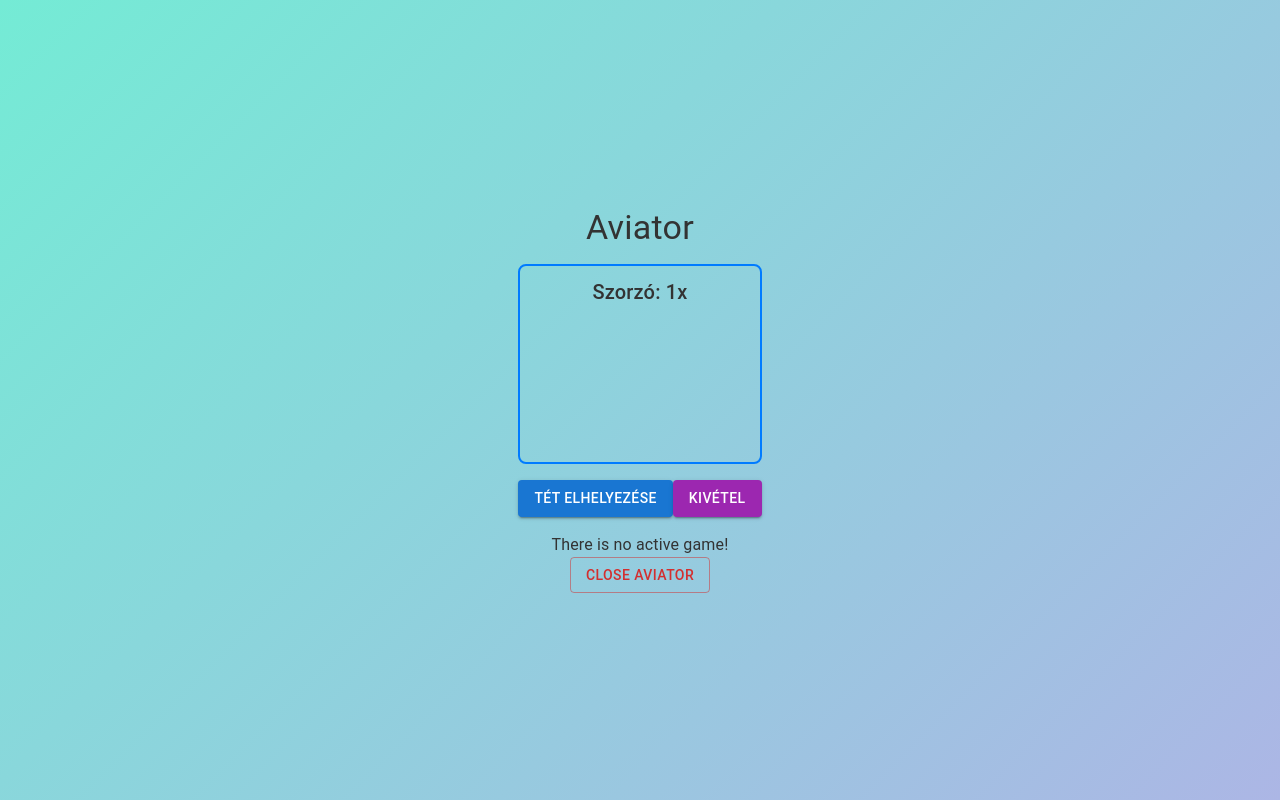
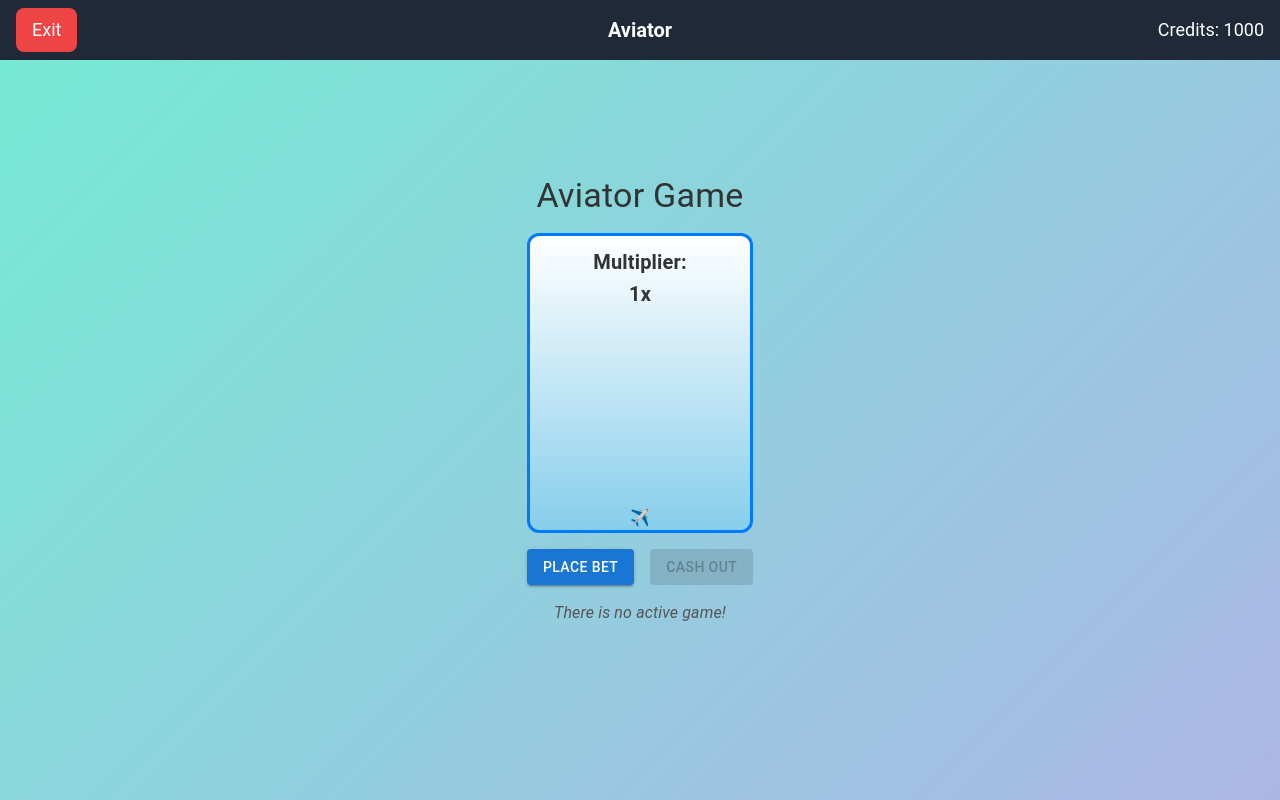
Before and after one commit to BeteriGabor/Vizsgaremek, a React (Create React App) app in the folder FrontEnd/Games/: page /aviator in a window 1280 px wide. Built offline with nearby package versions, Linux system fonts and the light colour scheme.

Commit message:
Változtatások a Blackjack és az Aviator komponensekben

```diff
--- a/FrontEnd/Games/src/components/Aviator/Aviator.jsx
+++ b/FrontEnd/Games/src/components/Aviator/Aviator.jsx
@@ -1,7 +1,7 @@
 import React, { useState, useEffect } from 'react';
 import { Button, Box, Typography } from "@mui/material"
-import { Link } from "react-router-dom"
 import './Aviator.module.css';
+import Navbar from '../Navbar/Navbar';
 
 
 const Aviator = () => {
@@ -50,22 +50,74 @@ const Aviator = () => {
 
     return (
         <>
+            <Navbar />
             <Box sx={{ textAlign: 'center', padding: 2 }}>
-                <Typography variant="h4" gutterBottom>Aviator</Typography>
-                <Box className="flight-display" sx={{ margin: 2, position: 'relative', height: '200px', border: '2px solid #007BFF', borderRadius: '8px' }}>
-                    <div className="airplane" style={{ position: 'absolute', bottom: 0, left: '50%', transform: 'translateX(-50%)' }}></div>
-                    <Typography variant="h6" className="multiplier-display" sx={{ position: 'absolute', top: 10, left: '50%', transform: 'translateX(-50%)' }}>
-                        Szorzó: <span>{multiplier}x</span>
+                <Typography variant="h4" gutterBottom>Aviator Game</Typography>
+                <Box
+                    className="flight-display"
+                    sx={{
+                        margin: 2,
+                        position: 'relative',
+                        height: '300px',
+                        border: '3px solid #007BFF',
+                        borderRadius: '12px',
+                        background: 'linear-gradient(to top, #87CEEB, #FFFFFF)'
+                    }}
+                >
+                    <div
+                        className="airplane"
+                        style={{
+                            position: 'absolute',
+                            bottom: isFlying ? `${multiplier * 10}px` : '0',
+                            left: '50%',
+                            transform: 'translateX(-50%)',
+                            transition: 'bottom 0.1s linear'
+                        }}
+                    >
+                        ✈️
+                    </div>
+                    <Typography
+                        variant="h6"
+                        className="multiplier-display"
+                        sx={{
+                            position: 'absolute',
+                            top: 10,
+                            left: '50%',
+                            transform: 'translateX(-50%)',
+                            fontWeight: 'bold',
+                            color: '#333'
+                        }}
+                    >
+                        Multiplier: <span>{multiplier}x</span>
                     </Typography>
                 </Box>
                 <Box className="controls" sx={{ margin: 2 }}>
-                    <Button variant="contained" color="primary" onClick={placeBet}>Tét elhelyezése</Button>
-                    <Button variant="contained" color="secondary" onClick={cashOut}>Kivétel</Button>
+                    <Button
+                        variant="contained"
+                        color="primary"
+                        onClick={placeBet}
+                        disabled={isFlying}
+                        sx={{ marginRight: 1 }}
+                    >
+                        Place Bet
+                    </Button>
+                    <Button
+                        variant="contained"
+                        color="secondary"
+                        onClick={cashOut}
+                        disabled={!isFlying}
+                        sx={{ marginLeft: 1 }}
+                    >
+                        Cash Out
+                    </Button>
                 </Box>
-                <Typography variant="body1" className="status">{statusMessage}</Typography>
-                <Link to="http://localhost:3000">
-                    <Button variant="outlined" color="error">Close Aviator</Button>
-                </Link>
+                <Typography
+                    variant="body1"
+                    className="status"
+                    sx={{ marginTop: 2, fontStyle: 'italic', color: '#555' }}
+                >
+                    {statusMessage}
+                </Typography>
             </Box>
         </>
     );
--- a/FrontEnd/Games/src/components/Aviator/Aviator.module.css
+++ b/FrontEnd/Games/src/components/Aviator/Aviator.module.css
@@ -100,3 +100,17 @@ a {
 a button {
     margin-top: 20px;
 }
+
+@media (max-width: 600px) {
+    .multiplier-display {
+        font-size: 20px;
+    }
+
+    .airplane {
+        font-size: 40px;
+    }
+
+    button {
+        font-size: 14px;
+    }
+}
--- a/FrontEnd/Games/src/components/BlackJack/Blackjack.jsx
+++ b/FrontEnd/Games/src/components/BlackJack/Blackjack.jsx
@@ -173,18 +173,22 @@ const Blackjack = () => {
     return(
         <>
             <Navbar></Navbar>
-            <div className="container flex flex-col items-center justify-center min-h-screen w-full">
+            <div className="container flex flex-col items-center justify-center min-h-screen w-full mt-16">
                 <div className="flex justify-center space-x-4 mb-4 w-full max-w-5xl">
                     <div className="dealer-box p-4 border-2 border-gray-700 rounded-xl shadow-lg w-full max-w-3xl">
                         <h2 className="text-xl text-center text-white">Dealer's Hand:</h2>
-                        <div className="flex justify-center flex-wrap">
-                            {dealerHand.map((card, index) => (
-                                gameOver || index === 0 ? (
-                                    <img key={index} src={getCardImage(card.rank, card.suit)} alt={`${card.rank} of ${card.suit}`} className="w-20 h-32 mr-2" />
+                        <div className="flex justify-center flex-wrap gap-2">
+                        {dealerHand.map((card, index) => (
+                            gameOver ? (
+                                <img key={index} src={getCardImage(card.rank, card.suit)} alt={`${card.rank} of ${card.suit}`} className="w-20 h-32" />
+                            ) : (
+                                index === 0 ? (
+                                    <img key={index} src={getCardImage(card.rank, card.suit)} alt={`${card.rank} of ${card.suit}`} className="w-20 h-32" />
                                 ) : (
-                                    <img key={index} src={require('../assets/cards/back_of_card.png')} alt="Card Back" className="w-20 h-32 mr-2" />
+                                    <img key={index} src={require('../assets/cards/back_of_card.png')} alt="Card Back" className="w-20 h-32" />
                                 )
-                            ))}
+                            )
+                        ))}
                         </div>
                         <p className="text-xl text-center text-white">
                             Dealer's Score: {gameOver ? calculateScore(dealerHand) : (dealerHand.length > 0 ? getCardValue(dealerHand[0]) : 0)}
@@ -193,9 +197,9 @@ const Blackjack = () => {
 
                     <div className="player-box p-4 border-2 border-gray-700 rounded-xl shadow-lg w-full max-w-3xl">
                         <h2 className="text-xl text-center text-white">Your Hand:</h2>
-                        <div className="flex justify-center flex-wrap">
+                        <div className="flex justify-center flex-wrap gap-2">
                             {playerHand.map((card, index) => (
-                                <img key={index} src={getCardImage(card.rank, card.suit)} alt={`${card.rank} of ${card.suit}`} className="w-20 h-32 mr-2" />
+                                <img key={index} src={getCardImage(card.rank, card.suit)} alt={`${card.rank} of ${card.suit}`} className="w-20 h-32" />
                             ))}
                         </div>
                         <p className="text-xl text-center text-white">Your Score: {calculateScore(playerHand)}</p>
--- a/FrontEnd/Games/src/components/BlackJack/Blackjack.module.css
+++ /dev/null
@@ -1,141 +0,0 @@
-body {
-    font-family: 'Arial', sans-serif;
-}
-
-
-.container {
-    min-height: 100vh;
-    width: 100%;
-    display: flex;
-    flex-direction: column;
-    align-items: center;
-    justify-content: center;
-}
-
-.dynamic-background {
-    background-image: linear-gradient(to bottom right, red, black);
-    padding: 15px;
-}
-
-.dealer-box, .player-box {
-    margin-top: 20px;
-    display: flex;
-    border: 2px solid #34495e;
-    border-radius: 10px;
-    padding: 20px;
-    width: 50%;
-    width: auto;
-    box-shadow: 0 4px 10px rgba(0, 0, 0, 0.5);
-}
-
-button {
-    transition: background-color 0.3s, transform 0.2s;
-}
-
-button:hover {
-    background-color: #2980b9;
-    transform: scale(1.05);
-}
-
-.message {
-    margin-top: 20px;
-    font-weight: bold;
-    text-align: center;
-    transition: opacity 0.5s, transform 0.5s;
-    width: 50%;
-    padding: 20px;
-    border-radius: 10px;
-    box-shadow: 0 4px 10px rgba(0, 0, 0, 0.5);
-    opacity: 0;
-}
-
-.bust {
-    background-color: rgb(255, 0, 0);
-}
-
-
-.win {
-    background-color: rgb(23, 127, 78);
-}
-
-.tie {
-    background-color: rgba(97, 97, 95, 0.9);
-}
-
-.fade-in {
-    opacity: 1;
-}
-
-.fade-out {
-    opacity: 0;
-    transition: opacity 0.5s ease-in;
-}
-
-.credit-display {
-    margin-top: 20px;
-    font-size: 1.5rem;
-    font-weight: bold;
-    color: green;
-    background-color: white;
-    padding: 10px 20px;
-    border-radius: 8px;
-    margin-bottom: 20px;
-    box-shadow: 0px 4px 8px rgba(0, 0, 0, 0.2);
-    display: inline-block;
-}
-
-
-.low-credits {
-    color: #e74c3c;
-    font-weight: bold;
-}
-
-.bet-box {
-    margin-top: 20px;
-    text-align: center;
-    color: white;
-    background-color: white;
-    border-radius: 8px;
-    box-shadow: 0px 4px 8px rgba(0, 0, 0, 0.2);
-    display: inline-block;
-}
-
-img{
-    width: 100px;
-    height: 144px;
-    margin-right: 10px;
-}
-
-header {
-    display: flex;
-    flex-direction: row;
-    justify-content: space-between;
-    align-items: center;
-    margin-bottom: 20px;
-    padding: 10px 20px;
-    background: #000;
-    border-radius: 8px;
-    box-shadow: 0px 4px 8px rgba(0, 0, 0, 0.2);
-}
-
-.button-container {
-    margin-top: 20px;
-    display: flex;
-    justify-content: center;
-}
-
-.exit{
-    margin-left: auto;
-}
-
-.game-container {
-    width: 100%;
-    height: 100vh;
-    display: flex;
-    flex-direction: column;
-    justify-content: center;
-    align-items: center;
-    background: linear-gradient(135deg, #1e3c72, #2a5298);
-    padding: 20px;
-    box-sizing: border-box;
-}
```
